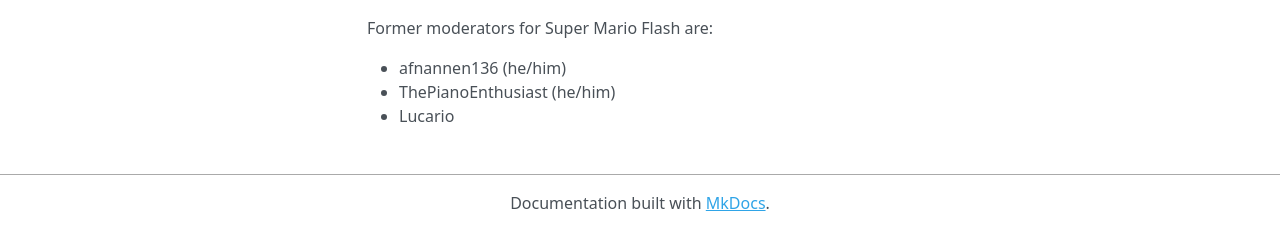
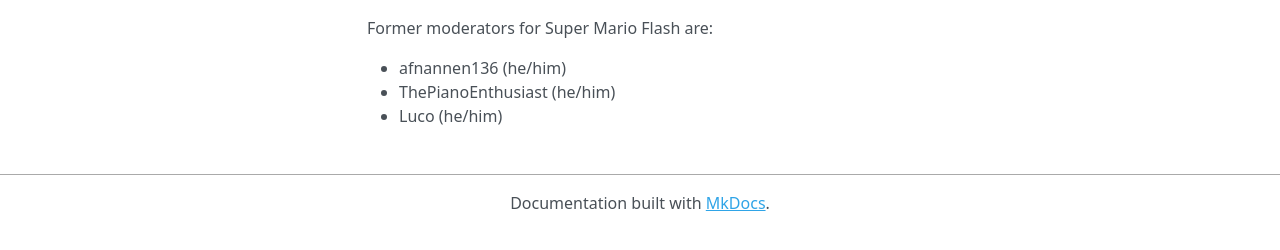
Before and after one commit to MarioFlashCommunity/marioflashcommunity.github.io, an MkDocs documentation site: the page built from docs/index.md, in a window 1280 px wide. Shown: the part 443-693 px from the top of the page. Built offline with MkDocs 1.6.1, drawn with Linux system fonts in a browser that asks for light colours; nearby versions of some CDN libraries.

Commit message:
Update Luco's profile info

```diff
--- a/docs/index.md
+++ b/docs/index.md
@@ -18,4 +18,4 @@
 
 - afnannen136 (he/him)
 - ThePianoEnthusiast (he/him)
-- Lucario
+- Luco (he/him)
```
